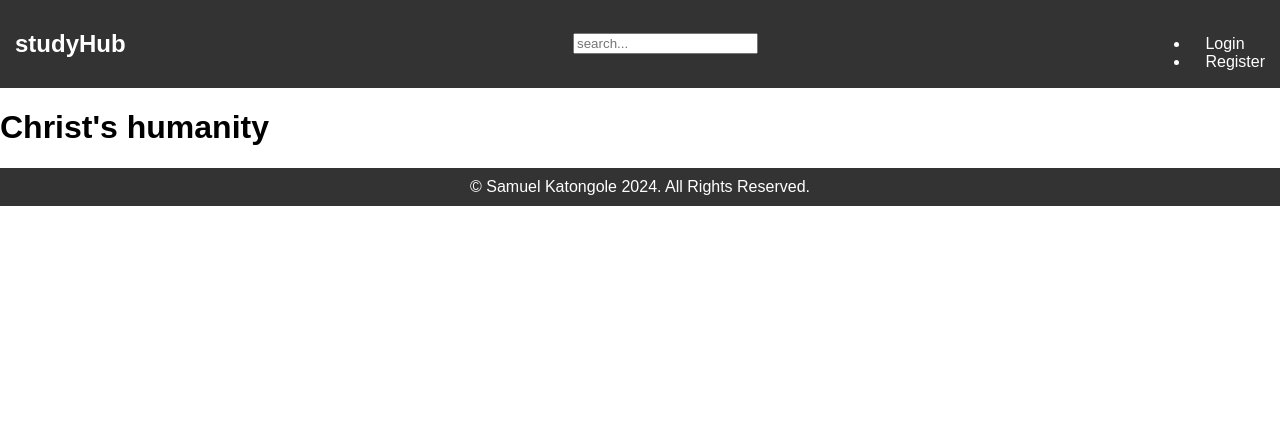
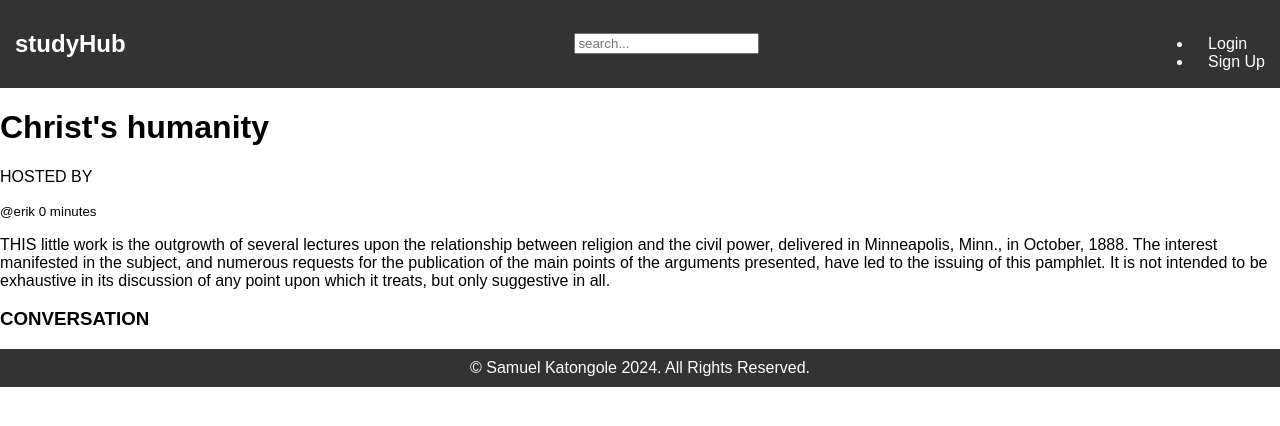
Before and after one commit to Shemuel2060/studyhub, a Django app: page /room/10/ in a window 1280 px wide. Shown: the top 426 px of the page. Run offline with Django 5.2, Linux system fonts and the light colour scheme; data comes from the database, SQL or seed files in the repository; both versions use the stored data as it was after the commit.

Commit message:
got more fields in the room template

```diff
--- a/parent_hub/Rooms/templates/Rooms/login_register.html
+++ b/parent_hub/Rooms/templates/Rooms/login_register.html
@@ -27,7 +27,7 @@
             <!--using own html forms not django's-->
             {{form.as_p}}
             <br>
-            <input type="submit" value="Register">
+            <input type="submit" value="Sign Up">
             <br>
          </form>
          <p>Already have an account?</p>
--- a/parent_hub/Rooms/templates/Rooms/room.html
+++ b/parent_hub/Rooms/templates/Rooms/room.html
@@ -3,4 +3,11 @@
 
 {% block content %}
     <h1>{{room.name}}</h1>
+    <p>HOSTED BY</p>
+    <small>@{{room.host}} {{room.created|timesince}}</small>
+    <p>{{room.description}}</p>
+    <div class="comment-wrapper">
+        <h3>CONVERSATION</h3>
+
+    </div>
 {% endblock %}
--- a/parent_hub/Rooms/views.py
+++ b/parent_hub/Rooms/views.py
@@ -8,7 +8,7 @@ from django.http import HttpResponse
 from django.contrib.auth.decorators import login_required # restrict access and permissions
 from django.contrib.auth.forms import UserCreationForm
 
-from .models import Topic, Room
+from .models import Topic, Room, Post
 from .forms import createRoomForm
 # Create your views here.
 
@@ -67,12 +67,14 @@ def room(request, pk):
 
     rooms = Room.objects.all()
     allrooms = {'allrooms':rooms}
+    # get messages in a room and order them in last posted
+    # room_messages = room.post_set.all()
     for aroom in allrooms['allrooms']:
         if aroom.id == int(pk):
             context = {'room':aroom}
             break
         else:
-            context={'room':'Welcome to Rooms'}
+            context={'room':'Welcome to Rooms', 'room_messages':room_messages}
 
     return render(request, 'Rooms/room.html',context)
 
--- a/parent_hub/templates/parent_hub/navbar.html
+++ b/parent_hub/templates/parent_hub/navbar.html
@@ -31,7 +31,7 @@
                 {% else %} <!--not logged in-->
                     <li><a href="{% url 'login' %}">Login</a></li>
                 {% endif %}
-                <li><a href="{% url 'register' %}">Register</a></li>
+                <li><a href="{% url 'register' %}">Sign Up</a></li>
                 <!-- Add more navigation links as needed -->
             </ul>
         </div>
```
Also changed, not shown: parent_hub/db.sqlite3.
